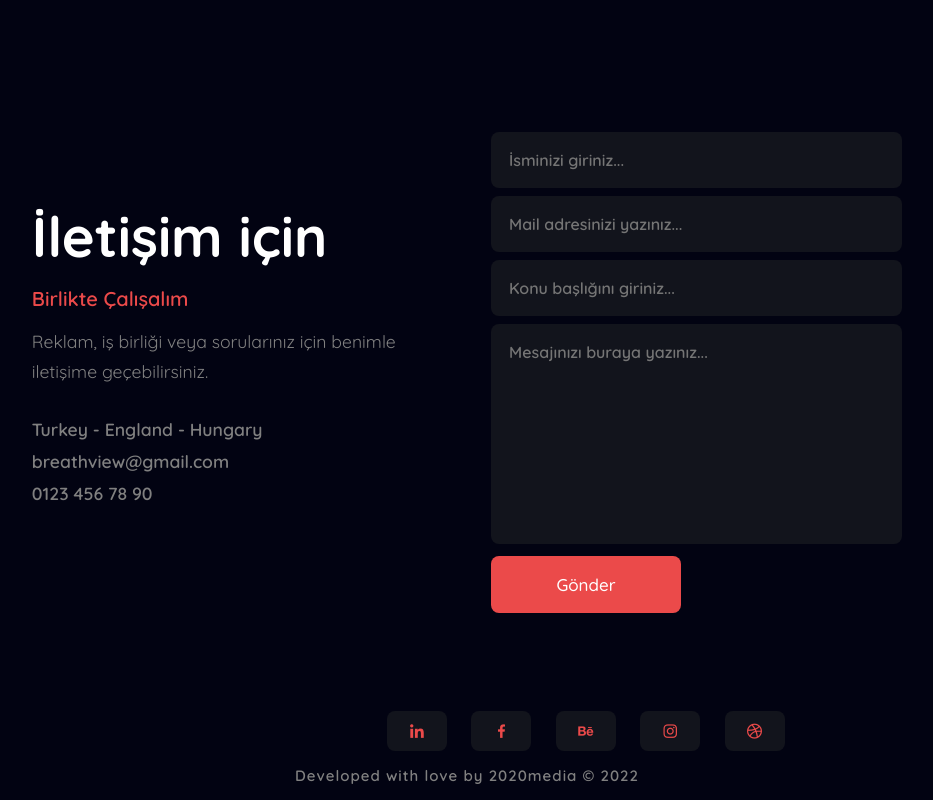
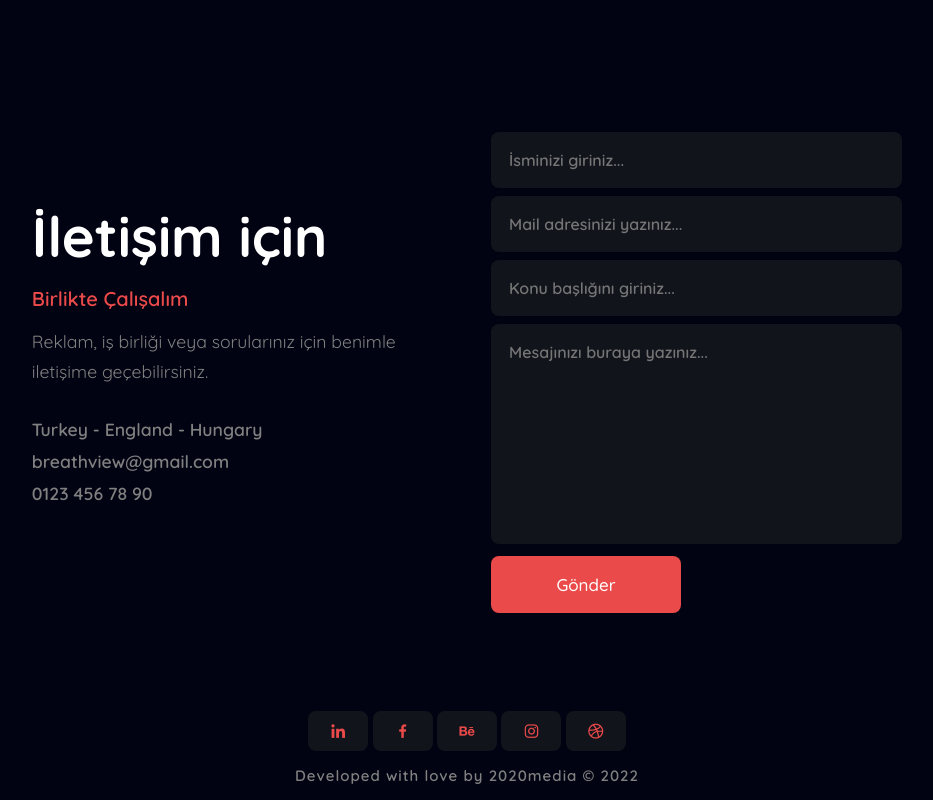
Before and after one commit to HuseyinUzun/HuseyinUzun.github.io, a plain HTML site: page index.html in a window 1280 px wide. Shown: the part 5307-6107 px from the top of the page, without its empty margins (173-1106 px from the left). Drawn offline with nearby package versions, Linux system fonts and the light colour scheme.

Commit message:
Update style.css

```diff
--- a/style.css
+++ b/style.css
@@ -299,7 +299,8 @@ header.sticky {
   color: var(--main-color);
 }
 .contact-icons{
-  margin-left: 540px;
+  text-align: center;
+  /* margin-left: 540px; */
 }
 .contact-icons i {
   height: 40px;
@@ -311,7 +312,7 @@ header.sticky {
   align-items: center;
   justify-content: center;
   font-size: 18px;
-  margin-left: 20px;
+  /* margin-left: 20px; */
   transition: all 0.4s ease;
 }
 .contact-icons i:hover {
```
